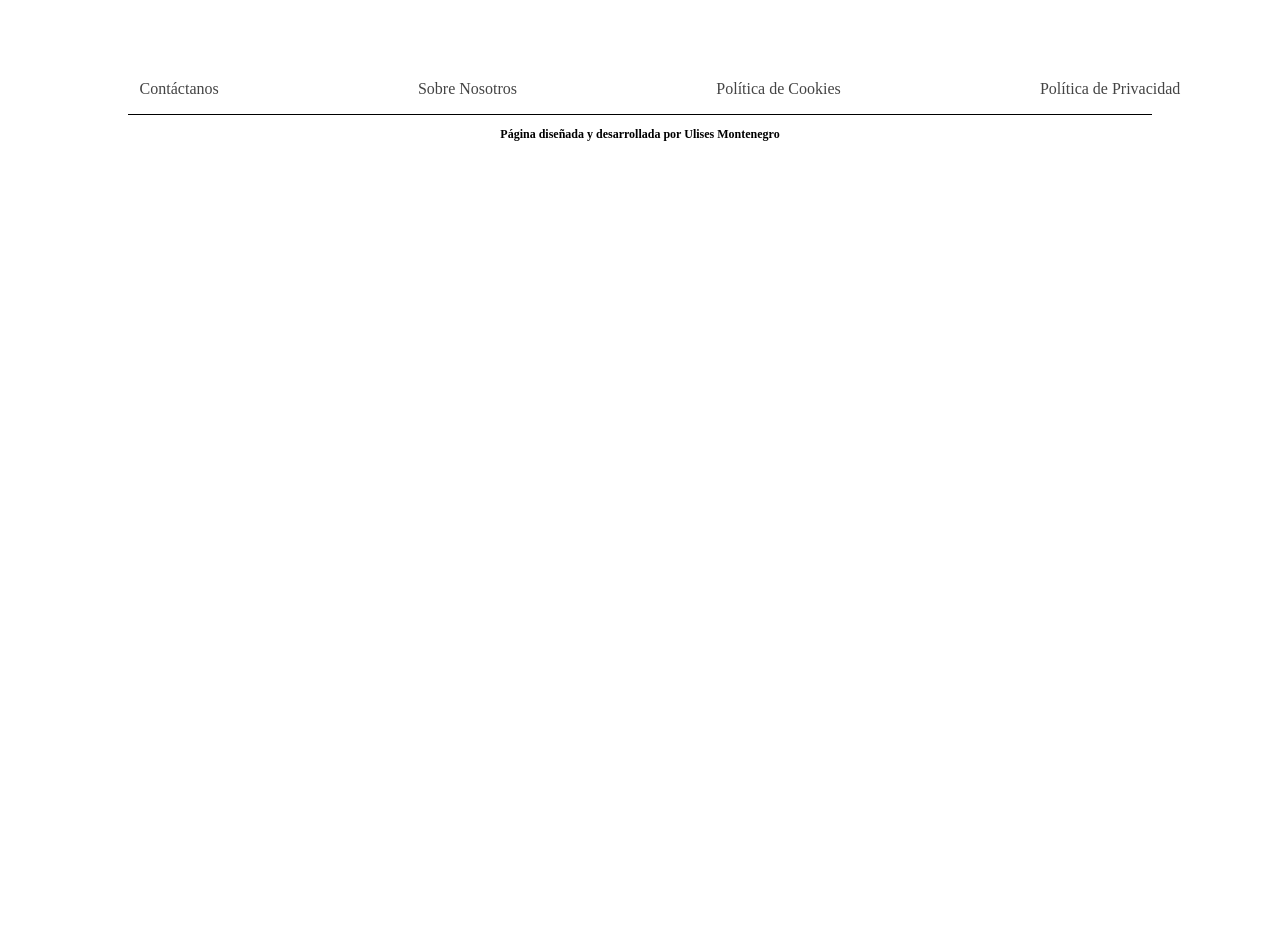
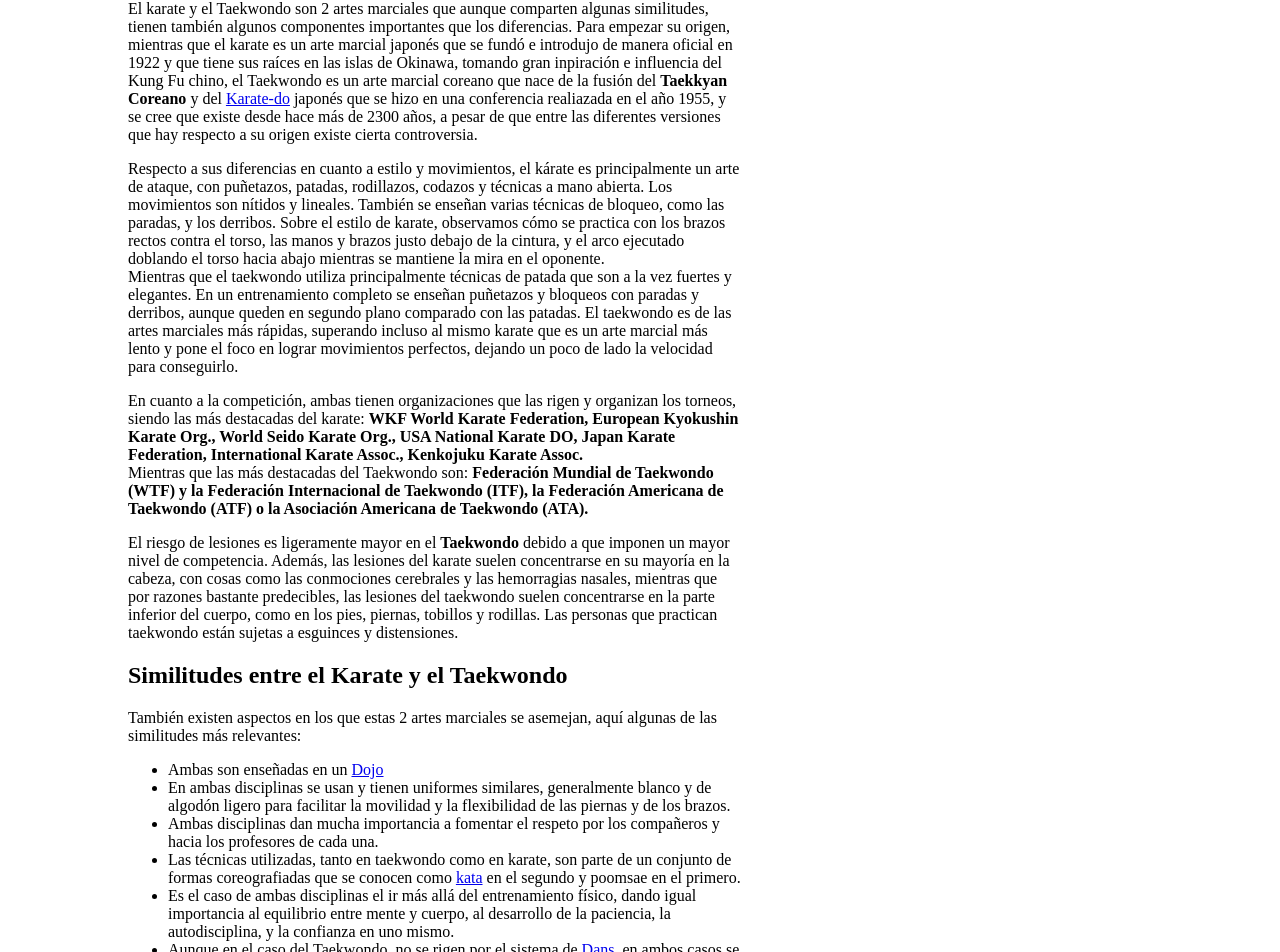
Before and after one commit to Ulise22/karate-info, a Next.js app: page /articulos/karate-taekwondo in a window 1280 px wide. Shown: the part 1006-1958 px from the top of the page. Before the commit the page ends 1160 px from the top, so only its background shows below. Built offline with nearby package versions, Linux system fonts and the light colour scheme; a web font is replaced by a local one.

Commit message:
karate-taekwondo article done

```diff
--- a/src/app/articulos/(articles-list)/(10-20)/karate-taekwondo/page.tsx
+++ b/src/app/articulos/(articles-list)/(10-20)/karate-taekwondo/page.tsx
@@ -1,13 +1,30 @@
 import ArticlesHero from '@/components/ArticlesHero'
 import styles from '../../../article.module.css'
 import taekwondo from '@/assets/articles-big/taekwondo.jpg'
+import Link from 'next/link'
 
 export default function Taekwondo () {
     return(
         <main className={styles.article}>
             <ArticlesHero title='Karate y Taekwondo' img={taekwondo} />
             <section className={styles.article__container}>
-                <h1>Article</h1>
+                <h2 className={styles.article__subtitle}>Karate y Taekwondo Diferencias</h2>
+                <p>El karate y el Taekwondo son 2 artes marciales que aunque comparten algunas similitudes, tienen también algunos componentes importantes que los diferencias. Para empezar su origen, mientras que el karate es un arte marcial japonés que se fundó e introdujo de manera oficial en 1922 y que tiene sus raíces en las islas de Okinawa, tomando gran inpiración e influencia del Kung Fu chino, el Taekwondo es un arte marcial coreano que nace de la fusión del <b>Taekkyan Coreano</b> y del <Link href='/articulos/karate-do'>Karate-do</Link> japonés que se hizo en una conferencia realiazada en el año 1955, y se cree que existe desde hace más de 2300 años, a pesar de que entre las diferentes versiones que hay respecto a su origen existe cierta controversia. </p>
+                <p>Respecto a sus diferencias en cuanto a estilo y movimientos, el kárate es principalmente un arte de ataque, con puñetazos, patadas, rodillazos, codazos y técnicas a mano abierta. Los movimientos son nítidos y lineales. También se enseñan varias técnicas de bloqueo, como las paradas, y los derribos. Sobre el estilo de karate, observamos cómo se practica con los brazos rectos contra el torso, las manos y brazos justo debajo de la cintura, y el arco ejecutado doblando el torso hacia abajo mientras se mantiene la mira en el oponente. <br />
+                Mientras que el taekwondo utiliza principalmente técnicas de patada que son a la vez fuertes y elegantes. En un entrenamiento completo se enseñan puñetazos y bloqueos con paradas y derribos, aunque queden en segundo plano comparado con las patadas. El taekwondo es de las artes marciales más rápidas, superando incluso al mismo karate que es un arte marcial más lento y pone el foco en lograr movimientos perfectos, dejando un poco de lado la velocidad para conseguirlo. </p>
+                <p>En cuanto a la competición, ambas tienen organizaciones que las rigen y organizan los torneos, siendo las más destacadas del karate: <b> WKF World Karate Federation, European Kyokushin Karate Org., World Seido Karate Org., USA National Karate DO, Japan Karate Federation, International Karate Assoc., Kenkojuku Karate Assoc.</b> <br />
+                Mientras que las más destacadas del Taekwondo son: <b>Federación Mundial de Taekwondo (WTF) y la Federación Internacional de Taekwondo (ITF), la Federación Americana de Taekwondo (ATF) o la Asociación Americana de Taekwondo (ATA).</b></p>
+                <p>El riesgo de lesiones es ligeramente mayor en el <b>Taekwondo</b> debido a que imponen un mayor nivel de competencia. Además, las lesiones del karate suelen concentrarse en su mayoría en la cabeza, con cosas como las conmociones cerebrales y las hemorragias nasales, mientras que por razones bastante predecibles, las lesiones del taekwondo suelen concentrarse en la parte inferior del cuerpo, como en los pies, piernas, tobillos y rodillas. Las personas que practican taekwondo están sujetas a esguinces y distensiones.</p>
+                <h2 className={styles.article__subtitle}>Similitudes entre el Karate y el Taekwondo</h2>
+                <p>También existen aspectos en los que estas 2 artes marciales se asemejan, aquí algunas de las similitudes más relevantes: </p>
+                <ul>
+                    <li>Ambas son enseñadas en un <Link href='/articulos/dojo-karate'>Dojo</Link></li>
+                    <li>En ambas disciplinas se usan y tienen uniformes similares, generalmente blanco y de algodón ligero para facilitar la movilidad y la flexibilidad de las piernas y de los brazos.</li>
+                    <li>Ambas disciplinas dan mucha importancia a fomentar el respeto por los compañeros y hacia los profesores de cada una.</li>
+                    <li>Las técnicas utilizadas, tanto en taekwondo como en karate, son parte de un conjunto de formas coreografiadas que se conocen como <Link href='/estilos/karate-kata'>kata</Link> en el segundo y poomsae en el primero.</li>
+                    <li>Es el caso de ambas disciplinas el ir más allá del entrenamiento físico, dando igual importancia al equilibrio entre mente y cuerpo, al desarrollo de la paciencia, la autodisciplina, y la confianza en uno mismo.</li>
+                    <li>Aunque en el caso del Taekwondo, no se rigen por el sistema de <Link href='/articulos/dans-karate'>Dans</Link>, en ambos casos se otorga un cinturón en funsión ddel nivel que maneje el practicante que van desde el color blanco para los principiantes, hasta el negro para los más avanzados.</li>
+                </ul>
             </section>
         </main>
     )
```
